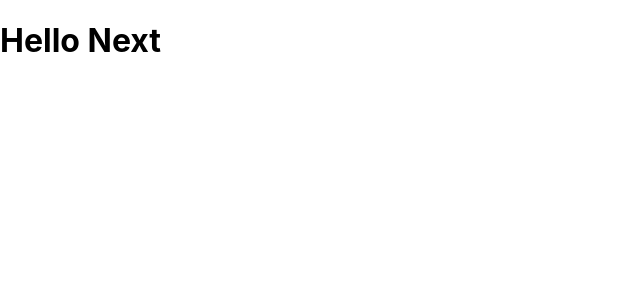
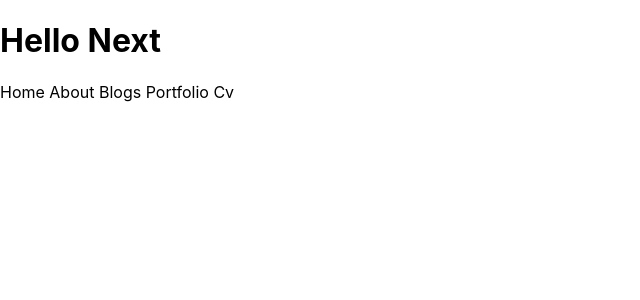
Before and after one commit to shouta-nakashima/portfolio-app, a Next.js app: page / in a window 1280 px wide. Shown: the top 300 px of the page, without its empty margins (0-640 px from the left). Built offline with nearby package versions, Linux system fonts and the light colour scheme.

Commit message:
success pages

```diff
--- /dev/null
+++ b/components/shared/Header.js
@@ -0,0 +1,28 @@
+import React from "react";
+import Link from "next/link";
+
+class Header extends React.Component {
+	render() {
+		return (
+			<>
+				<Link href="/">
+					<a> Home </a>
+				</Link>
+				<Link href="/About">
+					<a> About </a>
+				</Link>
+				<Link href="/Blogs">
+					<a> Blogs </a>
+				</Link>
+				<Link href="/Portfolios">
+					<a> Portfolio </a>
+				</Link>
+				<Link href="/Cv">
+					<a> Cv </a>
+				</Link>
+			</>
+		);
+	}
+}
+
+export default Header;
--- a/pages/index.js
+++ b/pages/index.js
@@ -1,9 +1,15 @@
-const index = () => {
-	return (
-		<div>
-			<h1>Hello Next</h1>
-		</div>
-	);
-};
+import React from "react";
+import Header from "../components/shared/Header";
+
+class index extends React.Component {
+	render() {
+		return (
+			<div>
+				<h1>Hello Next</h1>
+				<Header />
+			</div>
+		);
+	}
+}
 
 export default index;
```
Also changed, not shown: pages/About.js (added, +13 -0 lines), pages/Blogs.js (added, +13 -0 lines), pages/Cv.js (added, +13 -0 lines), pages/Portfolios.js (added, +13 -0 lines).
